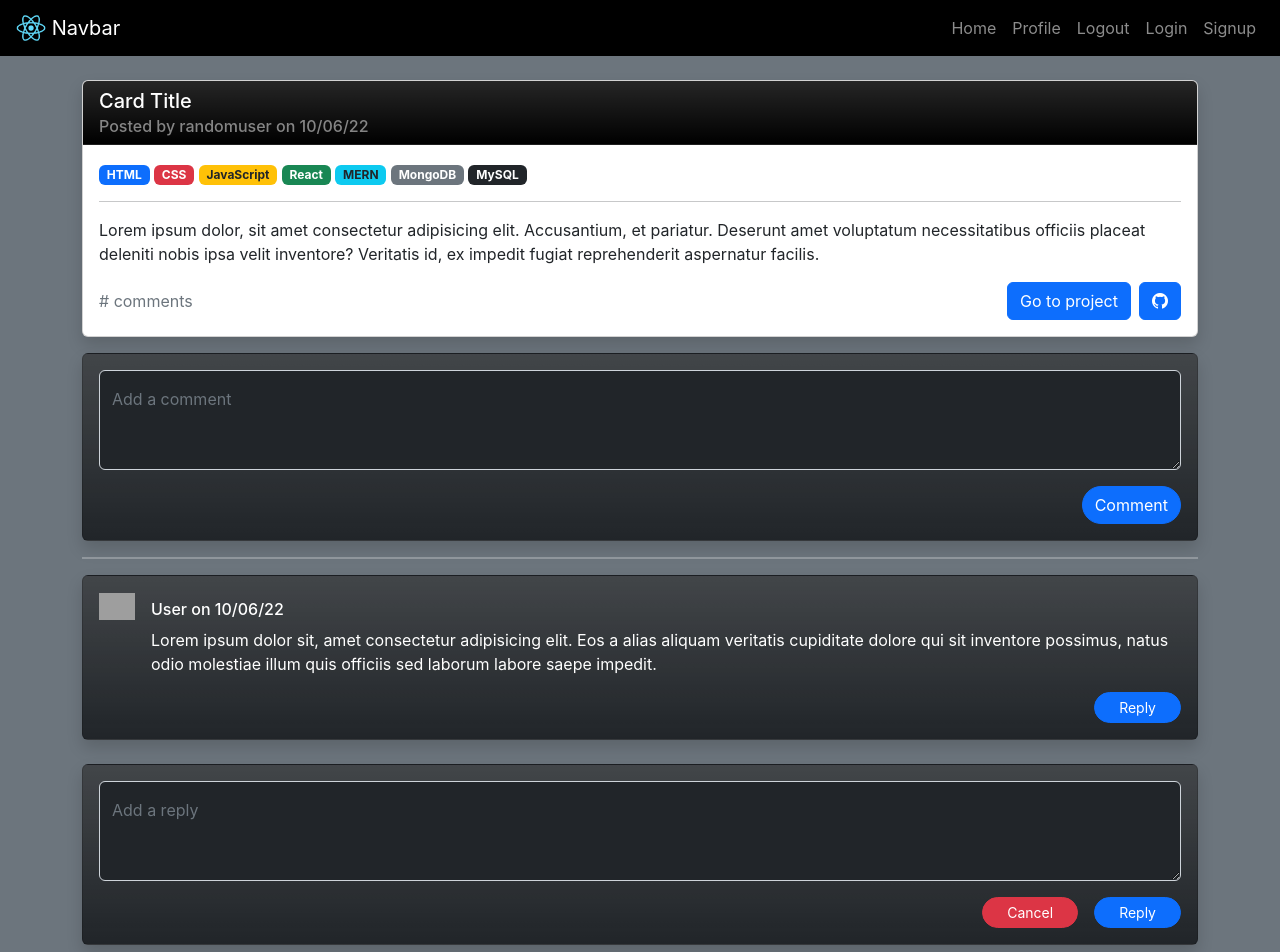
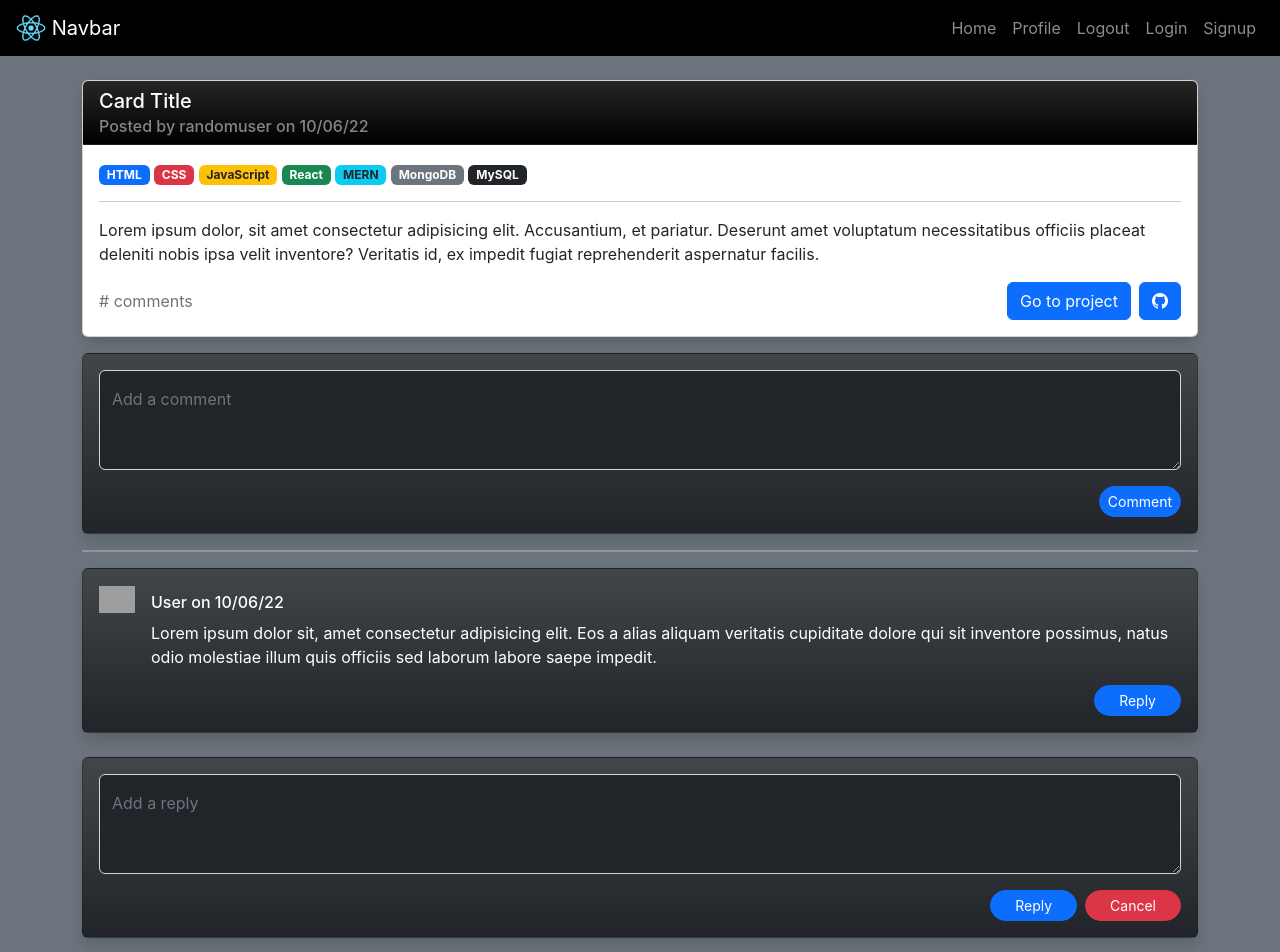
Before and after one commit to cnohilly/codeflow, a React (Create React App) app in the folder client/: page / in a window 1280 px wide. Shown: the top 952 px of the page. Built offline with nearby package versions, Linux system fonts and the light colour scheme; grey boxes are pictures that could not be loaded.

Commit message:
added reply component

```diff
--- a/client/src/components/CommentForm/index.js
+++ b/client/src/components/CommentForm/index.js
@@ -27,7 +27,7 @@ const CommentForm = () => {
           </Form.Group>
           <div className="d-flex justify-content-end mt-3">
             {/* comment button */}
-            <Button variant="primary" type="submit" className="rounded-pill">
+            <Button variant="primary" type="submit" size="sm" className="rounded-pill">
               Comment
             </Button>
           </div>
--- a/client/src/components/ReplyForm/index.js
+++ b/client/src/components/ReplyForm/index.js
@@ -27,13 +27,13 @@ const ReplyForm = () => {
               </FloatingLabel>
             </Form.Group>
             <div className="d-flex justify-content-end mt-3">
+              {/* reply button */}
+              <Button variant="primary" type="submit" size="sm" className="rounded-pill px-4 me-2">
+                Reply
+              </Button>
               {/* cancel button */}
-              <Button variant="danger" type="button" size="sm" className="rounded-pill px-4 me-3">
+              <Button variant="danger" type="button" size="sm" className="rounded-pill px-4">
                 Cancel
-              </Button>
-              {/* reply button */}
-              <Button variant="primary" type="submit" size="sm" className="rounded-pill px-4">
-                Reply
               </Button>
             </div>
           </Form>
--- a/client/src/pages/SingleProject.js
+++ b/client/src/pages/SingleProject.js
@@ -1,5 +1,5 @@
 import React from 'react';
-import { Container, Row, Card, Form, Button, FloatingLabel } from 'react-bootstrap';
+import { Container, Row } from 'react-bootstrap';
 import Project from '../components/Project';
 import Comment from '../components/Comment';
 import CommentForm from '../components/CommentForm';
```
Also changed, not shown: client/src/components/Reply/index.js (added, +45 -0 lines).
